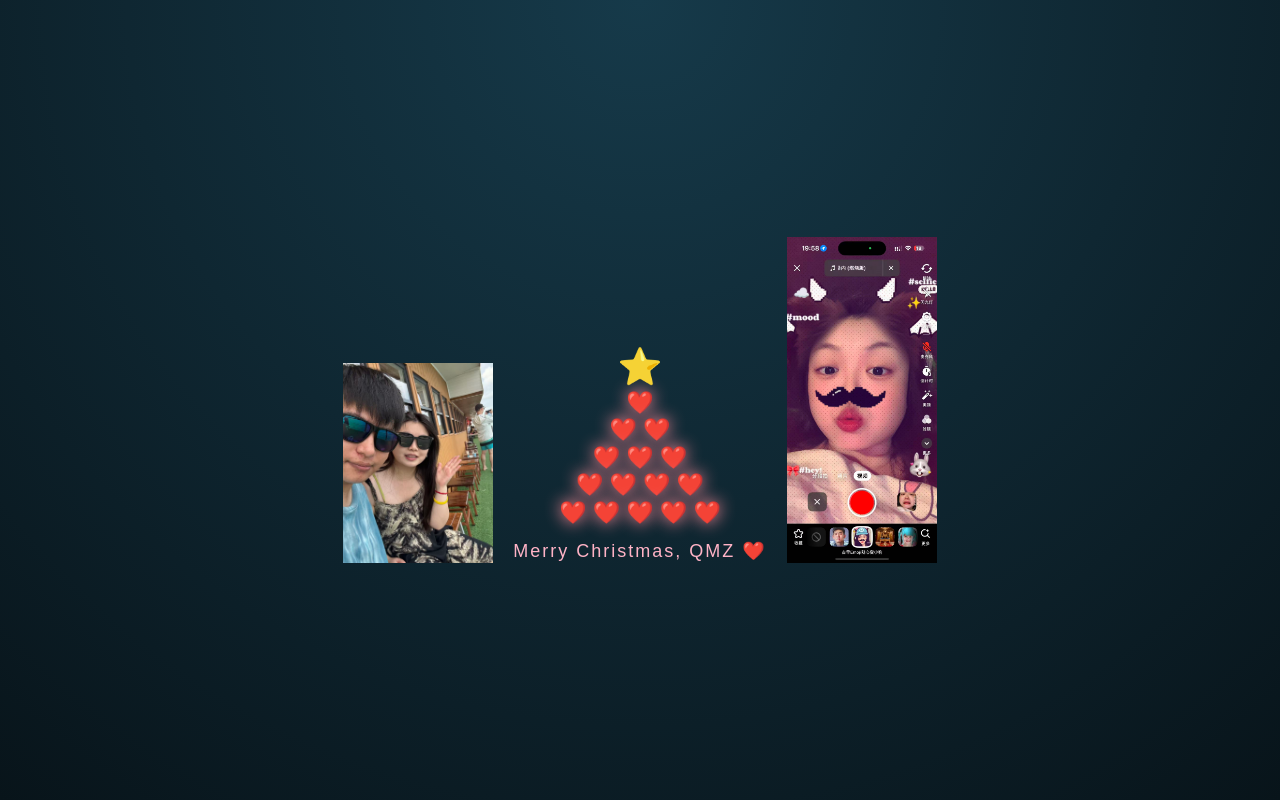
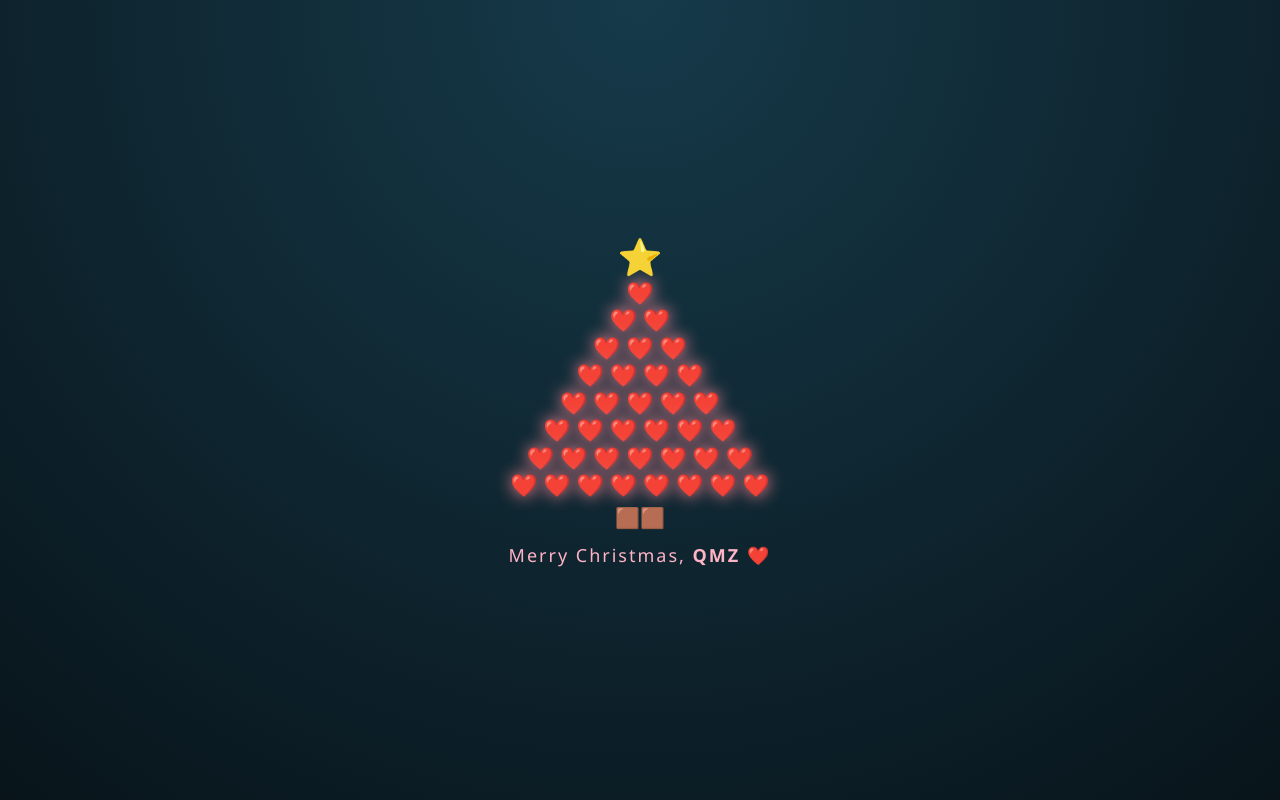
Before and after one commit to wangjie12138666-cloud/Love_QMZ, a plain HTML site: page index.html in a window 1280 px wide. Drawn offline with Linux system fonts and the light colour scheme.

Commit message:
Update index.html

```diff
--- a/index.html
+++ b/index.html
@@ -1,73 +1,82 @@
 <!DOCTYPE html>
-<html lang="en">
+<html>
 <head>
 <meta charset="UTF-8">
-<title>QMZ Christmas Tree</title>
+<title>For QMZ ❤️</title>
+
 <style>
-  body {
-    margin: 0;
-    height: 100vh;
+body{
+  margin:0;
+  height:100vh;
   background: radial-gradient(circle at top, #163a4a, #08141a);
-    display: flex;
-    justify-content: center;
-    align-items: center;
-    font-family: Arial, sans-serif;
-    color: white;
+  display:flex;
+  justify-content:center;
+  align-items:center;
+  font-family: "Segoe UI", Arial, sans-serif;
+  color:white;
 }
-  .container {
-    display: flex;
-    align-items: flex-end;
+
+.tree{
+  text-align:center;
+  line-height:1.25;
 }
-  .side-image {
-    width: 150px;
-    margin: 0 20px;
-  }
-  .tree {
-    text-align: center;
-    line-height: 1.25;
-  }
-  .star {
-    font-size: 36px;
+
+.star{
+  font-size:36px;
   animation: twinkle 1.5s infinite alternate;
 }
-  .heart {
-    font-size: 22px;
+
+.heart{
+  font-size:22px;
   animation: glow 2s infinite alternate;
 }
-  .signature {
-    margin-top: 14px;
-    font-size: 18px;
-    letter-spacing: 2px;
-    color: #ffb3c6;
+
+.trunk{
+  margin-top:6px;
+  font-size:20px;
 }
-  @keyframes glow {
-    from { text-shadow: 0 0 5px #ff4d6d; }
-    to { text-shadow: 0 0 20px #ff9aa2; }
+
+.signature{
+  margin-top:14px;
+  font-size:18px;
+  letter-spacing:2px;
+  color:#ffb3c6;
 }
-  @keyframes twinkle {
-    from { opacity: 0.6; }
-    to { opacity: 1; }
+
+@keyframes glow{
+  from{
+    text-shadow:0 0 5px #ff4d6d;
+  }
+  to{
+    text-shadow:0 0 20px #ff9aa2;
+  }
+}
+
+@keyframes twinkle{
+  from{opacity:0.6;}
+  to{opacity:1;}
 }
 </style>
 </head>
+
 <body>
-  <div class="container">
-    <!-- 左侧图片 -->
-    <img src="https://github.com/wangjie12138666-cloud/Love_QMZ/blob/277f5db7ada8e5527b030a8ec4f4316f8e85ecc8/0adae78319de29408a30a5c237617924.jpg?raw=true" class="side-image" alt="Left Image">
-
-    <!-- 圣诞树 -->
   <div class="tree">
     <div class="star">⭐</div>
+
     <div class="heart">❤️</div>
     <div class="heart">❤️ ❤️</div>
     <div class="heart">❤️ ❤️ ❤️</div>
     <div class="heart">❤️ ❤️ ❤️ ❤️</div>
     <div class="heart">❤️ ❤️ ❤️ ❤️ ❤️</div>
-      <div class="signature">Merry Christmas, QMZ ❤️</div>
+    <div class="heart">❤️ ❤️ ❤️ ❤️ ❤️ ❤️</div>
+    <div class="heart">❤️ ❤️ ❤️ ❤️ ❤️ ❤️ ❤️</div>
+    <div class="heart">❤️ ❤️ ❤️ ❤️ ❤️ ❤️ ❤️ ❤️</div>
+
+    <div class="trunk">🟫🟫</div>
+
+    <div class="signature">
+      Merry Christmas, <strong>QMZ</strong> ❤️
     </div>
-
-    <!-- 右侧图片 -->
-    <img src="https://github.com/wangjie12138666-cloud/Love_QMZ/blob/main/e49a17f5e3394d0af8c79031aed033f3.jpg?raw=true" class="side-image" alt="Right Image">
   </div>
 </body>
 </html>
```
Lines whose indentation alone changed are shown as unchanged.
